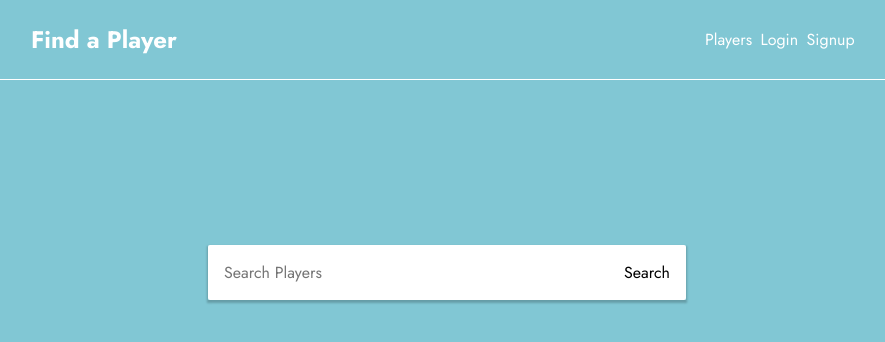
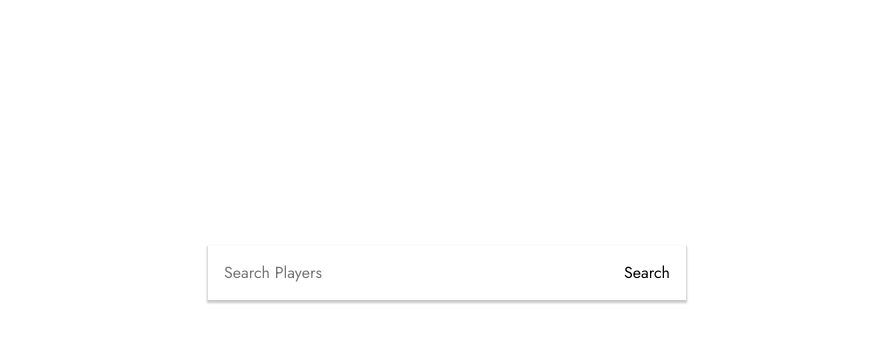
Before and after one commit to Furxx2000/Vue-Find-Players, a Vue app: page /search in a window 1280 px wide. Shown: the top 342 px of the page, without its empty margins (193-1078 px from the left). Built offline with nearby package versions, Linux system fonts and the light colour scheme.

Commit message:
刪除背景顏色

```diff
--- a/src/App.vue
+++ b/src/App.vue
@@ -27,6 +27,5 @@ html {
 
 body {
   margin: 0;
-  background-color: $primary-color;
 }
 </style>
```
